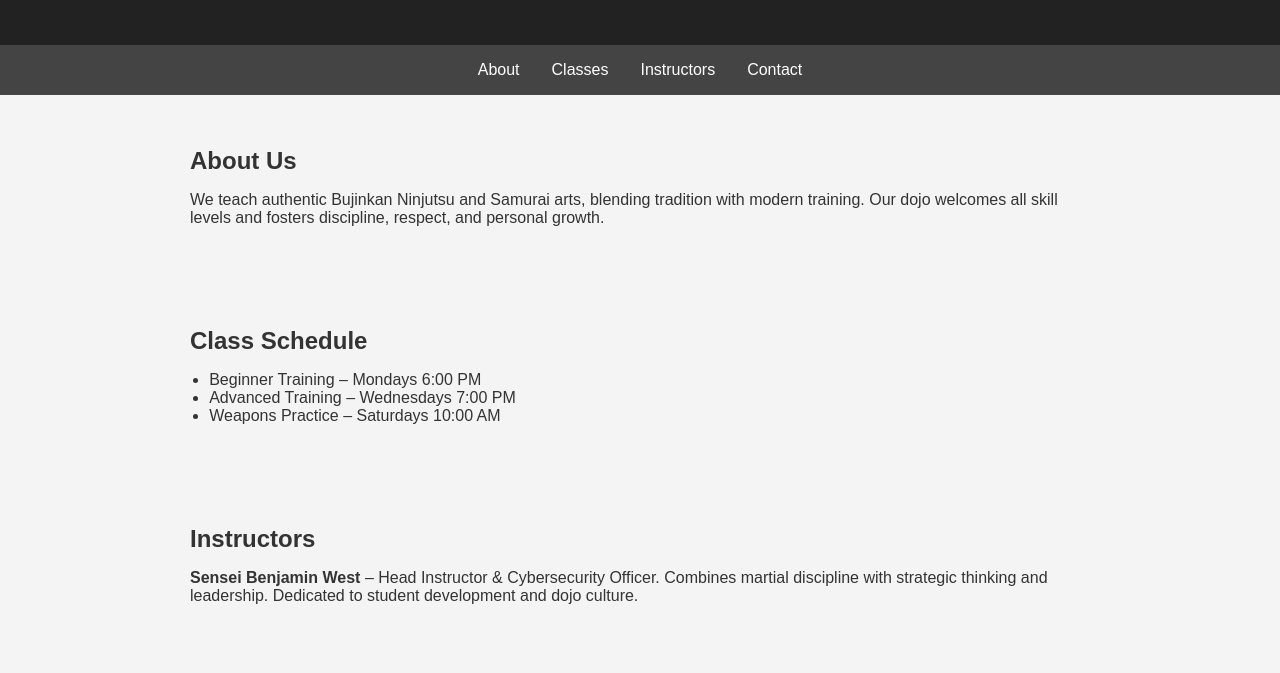
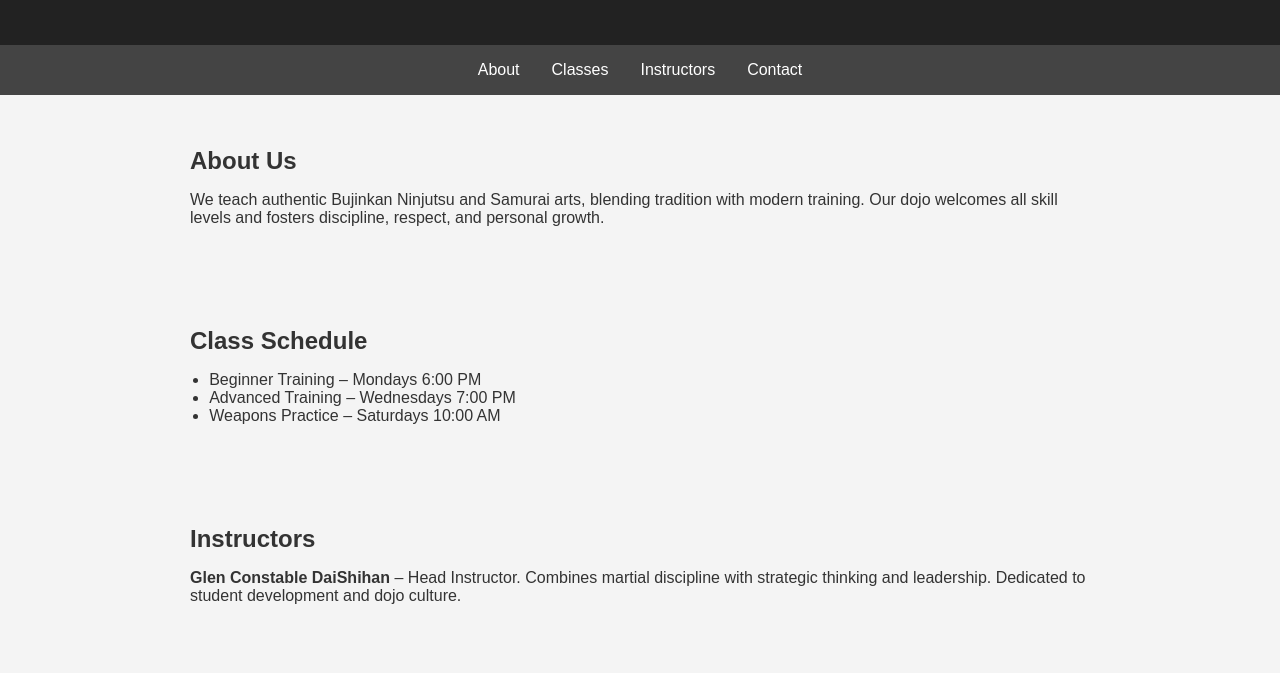
Before and after one commit to benjiwest69page/CentralWestBujinkan, a plain HTML site: page index.html in a window 1280 px wide. Shown: the part 127-800 px from the top of the page. Drawn offline with Linux system fonts and the light colour scheme.

Commit message:
Update index.html

```diff
--- a/index.html
+++ b/index.html
@@ -48,7 +48,7 @@
 
   <section id="instructors">
     <h2>Instructors</h2>
-    <p><strong>Sensei Benjamin West</strong> – Head Instructor & Cybersecurity Officer.
+    <p><strong>Glen Constable DaiShihan</strong> – Head Instructor.
        Combines martial discipline with strategic thinking and leadership.
        Dedicated to student development and dojo culture.</p>
   </section>
```
